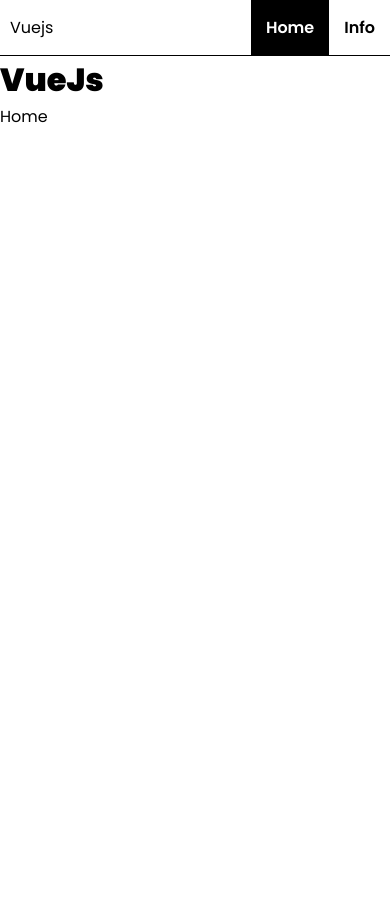
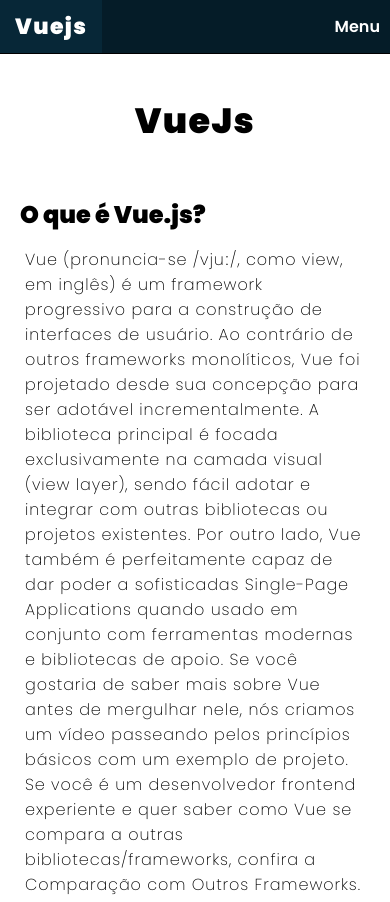
Before and after one commit to theluposki/vue-template-basic, a website: page public/index.html in a window 390 px wide. Before the commit the page ends 844 px from the top, so only its background shows below. Drawn offline with Linux system fonts and the light colour scheme.

Commit message:
navigation up

```diff
--- a/index.js
+++ b/index.js
@@ -1,11 +1,12 @@
 const express = require('express')
 const history = require('connect-history-api-fallback')
+const cors = require('cors')
 
 const port = 3000
 const app = express()
 
 app.use(history())
-
+app.use(cors())
 app.use(express.static('./public'))
 
 app.get('/', (req, res) => {
--- a/public/app.js
+++ b/public/app.js
@@ -3,18 +3,25 @@
     template: '#navigation',
     data(){
         return {
-
+            classMenuMobile: 'nav-links-mobile none'
         }
     },
     created(){},
-    methods: {}
+    methods: {
+        toggleMobile(){
+            const none = 'nav-links-mobile none'
+            const block = 'nav-links-mobile'
+
+            this.classMenuMobile === 'nav-links-mobile' ? this.classMenuMobile = none : this.classMenuMobile = block
+        },
+    }
 })
 //Rotas
 const Home = {
     template: '#home',
     data(){
         return {
-
+            titulo: 'VueJs'
         }
     },
     created(){},
@@ -45,7 +52,7 @@
     router,
     data(){
         return {
-            titulo: 'VueJs'
+
         }
     }
 })
--- a/public/css/style.css
+++ b/public/css/style.css
@@ -6,14 +6,32 @@
     border: 0;
     box-sizing: border-box;
     font-family: 'Poppins', sans-serif;
+
+        /* ---- cores ----*/
+        --color-defalt: #ddd;
+        --color-gray: #222;
+        --color-black: #020206;
+        --color-white: #fff;
+        --color-green-light: #8cdd85;
+        --color-green: #4dcb42;
+        --color-green-dark: #154012;
+        /* cor blue*/
+        --color-primary-light: #73c3ec;
+        --color-primary: #1a86bd;
+        --color-primary-dark: #051c28;
+        --color-primary-dark-l: #072737;
+        /* cor Pink*/
+        --color-pink-light: #f96892;
+        --color-pink: #b00738;
+        --color-pink-dark: #6f0423;
+        --color-primary-dark-full: #0d0104;
+        --color-yellow-light: #ffd880;
+        --color-yellow: #ffb91a;
+        --color-yellow-dark: #d59400;
 }
 
-.bg-dark {
-    background: #000;
-}
-
-.bg-white {
-    background: #fff;
+.main {
+    background: var(--color-white);
 }
 
 .nav {
@@ -21,18 +39,29 @@
     justify-content: space-between;
     border-style: ridge;
     border-bottom: ridge 1px #000;
+    background: var(--color-primary-dark);
 }
 .nav-logo {
     display: flex;
     justify-content: flex-start;
     align-items: center;
-    padding: 15px 10px;
-    background-color: #fff;
+    padding: 10px 15px;
+    color: var(--color-white);
+    font-weight: 800;
+    font-size: 22px;
+    letter-spacing: 1.4px;
+}
+.nav-logo:hover {
+    transition: background-color 0.2s ease-in-out, transform 150ms ease;
+    background: var(--color-primary-dark-l);
+    color: var(--color-white)
 }
 
 .nav-links {
     display: flex;
     align-items: center;
+    justify-content: flex-start;
+    padding-right: 100px;
 }
 
 .nav-link {
@@ -40,13 +69,12 @@
     font-size: 16px;
     font-weight: 600;
     padding: 15px;
-    background: #fff;
-    color: #000;
+    color: var(--color-white);
 }
 .nav-link:hover{
     transition: background-color 0.2s ease-in-out, transform 150ms ease;
-    background: #ddd;
-    color: #000;
+    background: var(--color-primary-dark-l);
+    color: var(--color-white)
 }
 
 .nav-link-active {
@@ -54,6 +82,83 @@
     font-size: 16px;
     font-weight: 600;
     padding: 15px;
-    background: #000;
+    background: var(--color-primary);
     color: #fff;
 }
+
+.menu-mobile {
+    display: none;
+}
+
+.nav-links-mobile {
+    display: none;
+}
+
+.titulo {
+    display: flex;
+    justify-content: center;
+    align-items: center;
+    padding: 40px;
+    font-size: 35px;
+    letter-spacing: 1.4px;
+    font-weight: 800;
+}
+
+h2 {
+    padding: 10px 20px;
+}
+.paragrafo {
+    padding: 5px 25px;
+    letter-spacing: 0.9px;
+    font-weight: 200;
+    text-justify: inter-word;
+}
+
+@media (max-width: 767px) {
+    .nav-links{
+        display: none;
+    }
+    .menu-mobile {
+        display: block;
+        display: flex;
+        justify-content: center;
+        align-items: center;
+        padding: 0px 10px;
+        font-size: 16px;
+        font-weight: 600;
+        color: var(--color-white);
+    }
+    .menu-mobile:hover {
+        transition: background-color 0.2s ease-in-out, transform 150ms ease;
+        background: var(--color-primary-dark-l);
+        color: var(--color-white)
+    }
+
+    .nav-links-mobile {
+        display: block;
+        background: var(--color-primary-dark);
+        position: absolute;
+        top: 54px;
+        right: 0px;
+        width: 100%;
+        height: 100%;
+        display: flex;
+        flex-direction: column;
+        justify-content: flex-start;
+        align-items: center;
+    }
+    .nav-link-mobile {
+        display: flex;
+        justify-content: center;
+        width: 99%;
+        text-decoration: none;
+        font-size: 16px;
+        font-weight: 500;
+        letter-spacing: 1.2px;
+        padding: 10px 0px;
+        color: var(--color-white);
+    }
+    .none {
+        display: none;
+    }
+}
--- a/public/index.html
+++ b/public/index.html
@@ -13,7 +13,6 @@
     <div id="app">
         <div class="main">
             <navigation></navigation>
-            <h1>{{ titulo }}</h1>
             <router-view></router-view>
         </div>
     </div>
@@ -31,6 +30,11 @@
                     <router-link to="/" class="nav-link" active-class="nav-link-active" exact>Home</router-link>
                     <router-link to="/info" class="nav-link" active-class="nav-link-active" exact>Info</router-link>
                 </div>
+                <div @click="toggleMobile()" class="menu-mobile">Menu</div>
+                <div @click="toggleMobile()" :class="classMenuMobile">
+                    <router-link to="/" class="nav-link-mobile" active-class="nav-link-active" exact>Home</router-link>
+                    <router-link to="/info" class="nav-link-mobile" active-class="nav-link-active" exact>Info</router-link>
+                </div>
             </nav>
         </div>
     </template>
@@ -39,7 +43,15 @@
     <!-- templates Routes -->
     <template id="home">
         <div>
-            Home
+            <span class="titulo">{{ titulo }}</span>
+            <h2>O que é Vue.js?</h2>
+            <p class="paragrafo">
+                Vue (pronuncia-se /vjuː/, como view, em inglês) é um framework progressivo para a construção de interfaces de usuário. Ao contrário de outros frameworks monolíticos, Vue foi projetado desde sua concepção para ser adotável incrementalmente. A biblioteca principal é focada exclusivamente na camada visual (view layer), sendo fácil adotar e integrar com outras bibliotecas ou projetos existentes. Por outro lado, Vue também é perfeitamente capaz de dar poder a sofisticadas Single-Page Applications quando usado em conjunto com ferramentas modernas e bibliotecas de apoio.
+
+Se você gostaria de saber mais sobre Vue antes de mergulhar nele, nós criamos um vídeo passeando pelos princípios básicos com um exemplo de projeto.
+
+Se você é um desenvolvedor frontend experiente e quer saber como Vue se compara a outras bibliotecas/frameworks, confira a Comparação com Outros Frameworks.
+            </p>
         </div>
     </template>
 
```
Also changed, not shown: package.json (+6 -1 lines), 2 other files.
